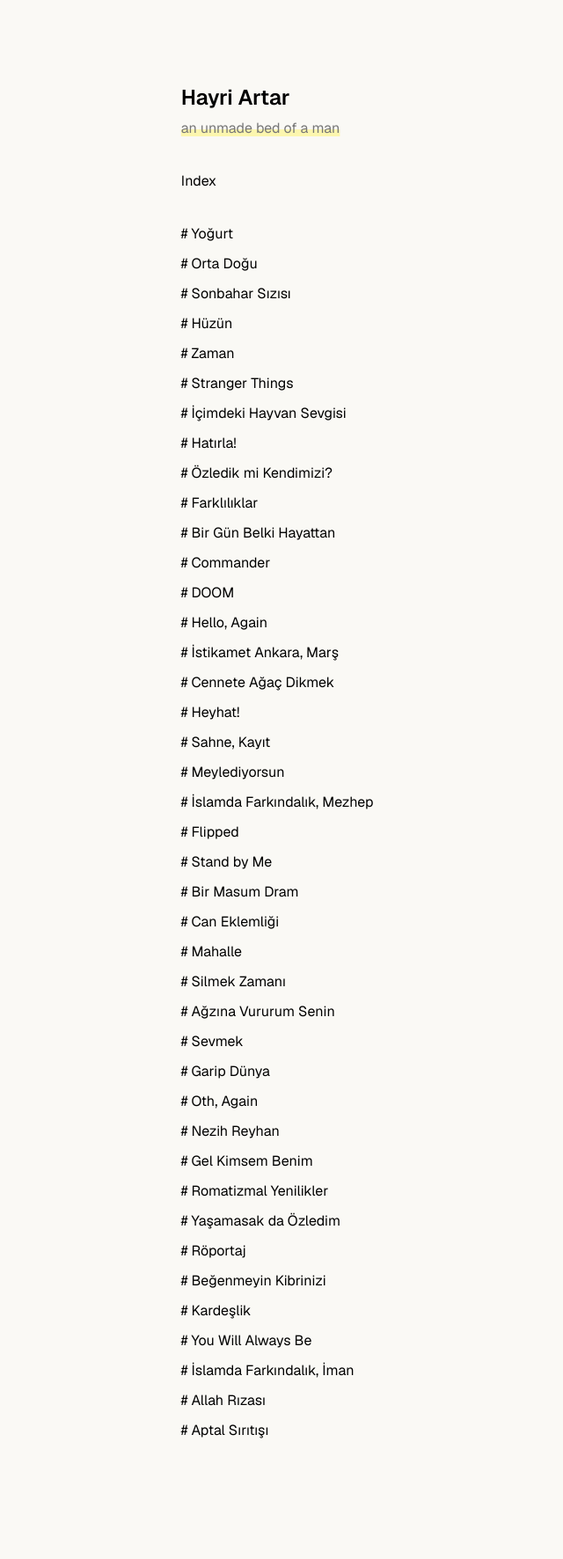
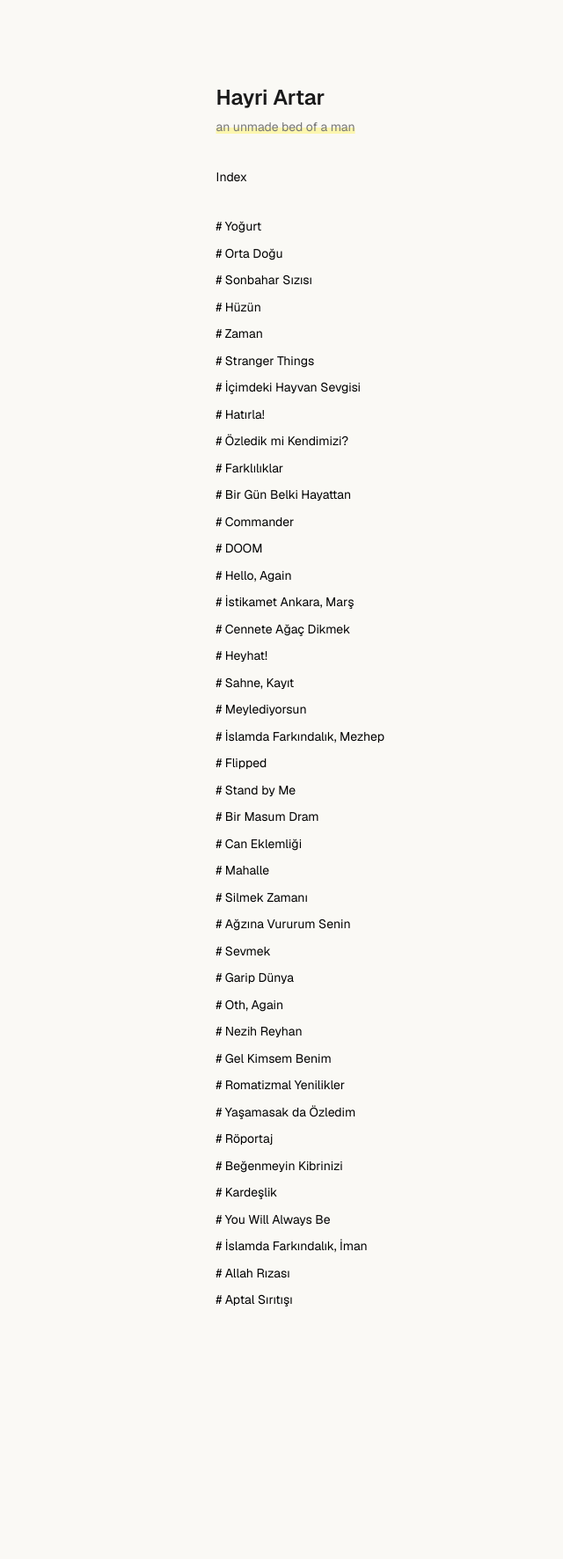
Before and after one commit to hayriartar/hayriartar.github.io, a Jekyll site: the page built from index.html, in a window 1280 px wide. Shown: the whole page at 88% size, without its empty margins (116-756 px from the left). Built offline with Jekyll 4.4.1, drawn with Linux system fonts in a browser that asks for light colours; after the commit the page ends 1622 px from its top, so only the background shows below that.

Commit message:
Adjust font size and color in custom CSS

```diff
--- a/assets/css/custom.css
+++ b/assets/css/custom.css
@@ -58,8 +58,8 @@
   margin: 0 auto;
   padding-top:10vh;
   font-family: 'Geist', sans-serif;
-  font-size: 1rem;
-  color: #000;
+  font-size: 0.875rem;
+  color: #1a1a1a;
   line-height: 1.75;
   font-weight: 400;
   -webkit-font-smoothing: antialiased;
```
